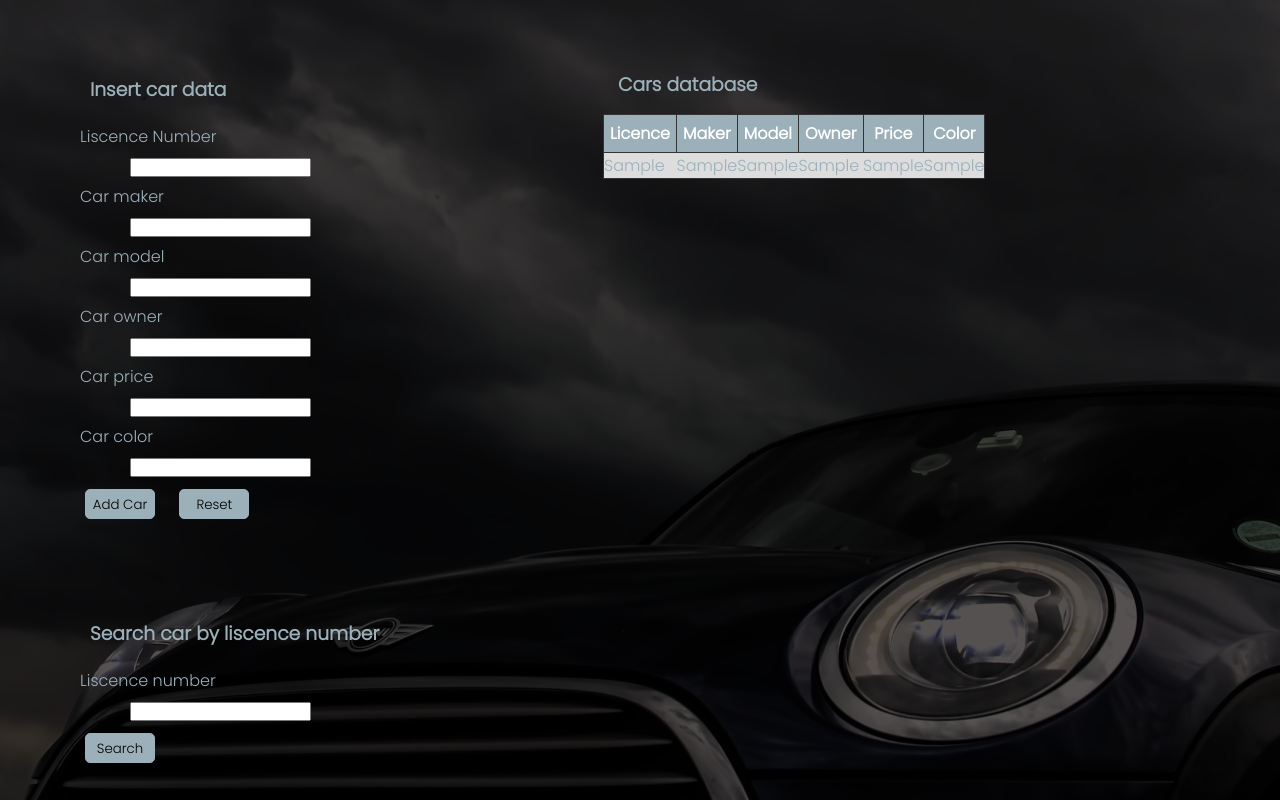
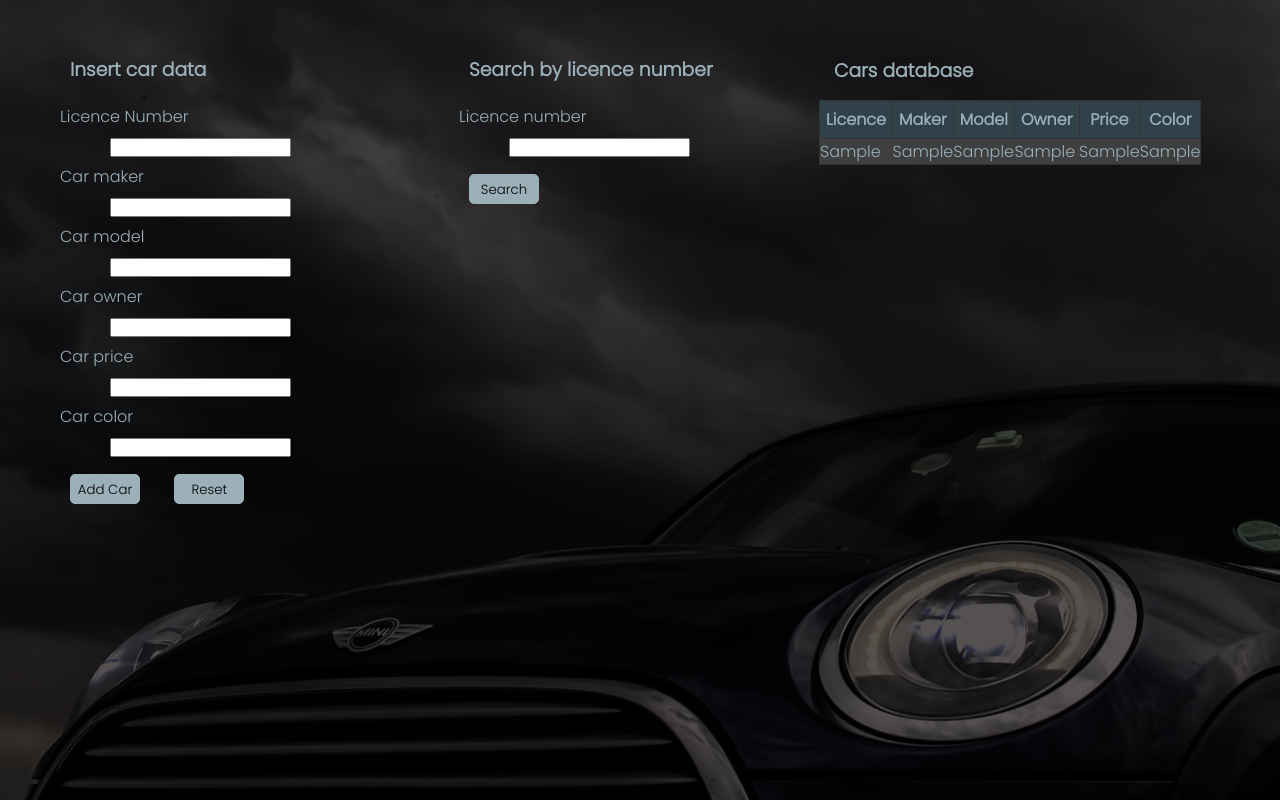
Before and after one commit to kirpister/JS_lessons_Margit, a plain HTML site: page week 5/cars/index.html in a window 1280 px wide. Both pictures are taken after typing "Sample", "Sample", "Sample", "Sample", "Sample", "Sample" into the empty fields and a click on the button "Reset". Drawn offline with Linux system fonts and the light colour scheme.

Commit message:
solutions updates

```diff
--- a/week 5/cars/index.html
+++ b/week 5/cars/index.html
@@ -17,7 +17,7 @@
             <form>
                 <h3>Insert car data</h3>
                 <div>
-                    <label for="liscence">Liscence Number</label>
+                    <label for="liscence">Licence Number</label>
                     <input type="text" name="car" id="liscence"/>
                 </div>
 
@@ -51,32 +51,31 @@
             </form>
         </div>
 
+        <div class="searchCar">
+            <h3>Search by licence number</h3>
+            <label for="liscenceNum">Licence number</label>
+            <input type="text" name="numSearch" id="search"/>
+            <br>
+            <button onclick="searchCar()" id="carSearch" type="submit">Search</button>
+            <p id="output"></p>
+        </div>
+
+
         <div class="car-table">
             <h3>Cars database</h3>
         <table id="car-table">
             <tr>
-          <th>Liscence</th>
+            <th>Licence</th>
             <th>Maker</th>
             <th>Model</th>
             <th>Owner</th>
             <th>Price</th>
             <th>Color</th>
             </tr>
-
         </table>
-
+        </div>
     </div>
 
-    </div>
-
-    <div class="searchCar">
-<h3>Search car by liscence number</h3>
-<label for="liscenceNum">Liscence number</label>
-<input type="text" name="numSearch" id="search"/>
-<br>
-<button onclick="searchCar()" id="carSearch" type="submit">Search</button>
-<p id="output"></p>
-</div>
 
     <script src="script.js"></script>
 </body>
--- a/week 5/cars/style.css
+++ b/week 5/cars/style.css
@@ -9,7 +9,7 @@
 body {
     font-family: 'Poppins', sans-serif;
     background-color: rgb(85, 81, 81);
-    background-image: url(mini-pic.jpg);
+    background-image: url(mini-pic.png);
     background-blend-mode: multiply;
     background-repeat: no-repeat;
     background-size: cover;
@@ -25,13 +25,18 @@ table {
 }
 
 th {
-    background-color:  rgb(156, 176, 186);
+    background-color:  rgb(48, 65, 73);
     border: 1px solid #333;
     padding: 6px;
 }
 
 tr:nth-child(even) {
-    background-color: #dddddd;
+    background-color: #3f3f3f;
+    color: rgb(156, 176, 186);
+}
+
+tr:nth-child(odd) {
+    background-color:   rgb(48, 65, 73);
     color: rgb(156, 176, 186);
 }
 
@@ -61,39 +66,39 @@ button {
     border-radius: 5px;
     width: 70px;
     height: 30px;
-    margin: 10px;
+    margin: 15px;
     font-family: 'Poppins', sans-serif;
     padding: 5px;
-
 }
 
 .wrapper {
     display: flex;
+    width: 100vw;
 }
 
 .car-form {
     display: inline-block;
     text-align: left;
-    margin: 55px;
+    margin: 35px;
     padding: 5px;
-    width: 35vw;
-
+    width: 30vw;
 }
 
 .car-table {
     display: inline-block;
     margin: 40px;
     width: 30vw;
-    justify-content: end;
-    margin-right: 150px;
-    margin-top: 50px;
+    margin-top: 36px;
     padding: 5px;
-
 }
 
 .searchCar {
     display: inline-block;
-    margin-left: 75px;
-    width: 35vw;
+    margin-top: 40px;
+}
+
+#output {
+    width: 25vw;
     height: 150px;
+    margin-top: 55px;
 }
```
Also changed, not shown: week 4/Insurance/gradient/index.html (added, +27 -0 lines), week 4/Insurance/gradient/style.css (added, +52 -0 lines), week 4/Insurance/gradient/script.js (added), week 5/cars/mini-pic.png (added), 3 other files. Lines whose indentation alone changed are shown as unchanged.
